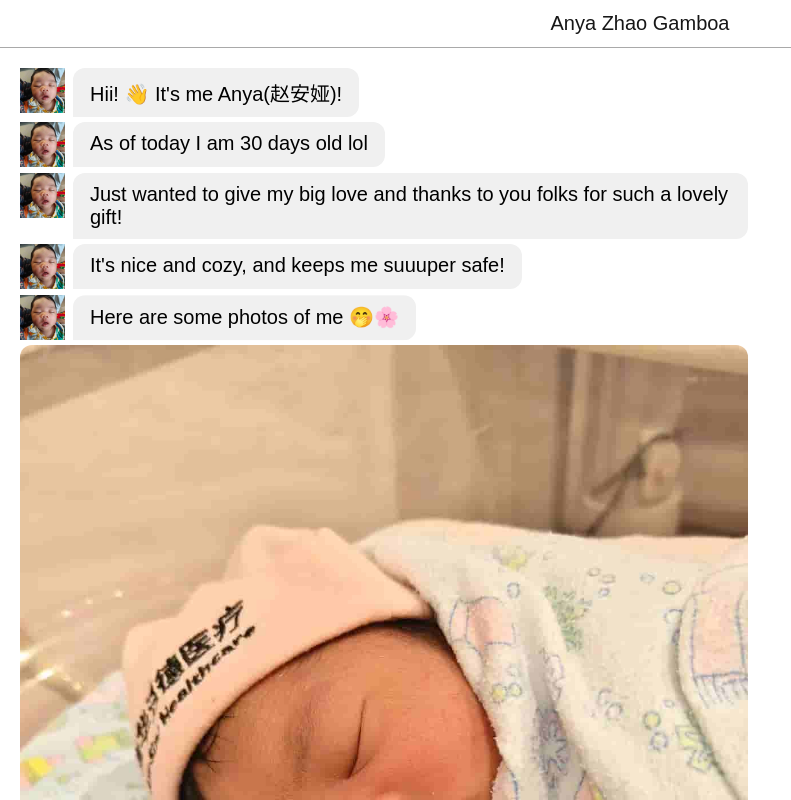
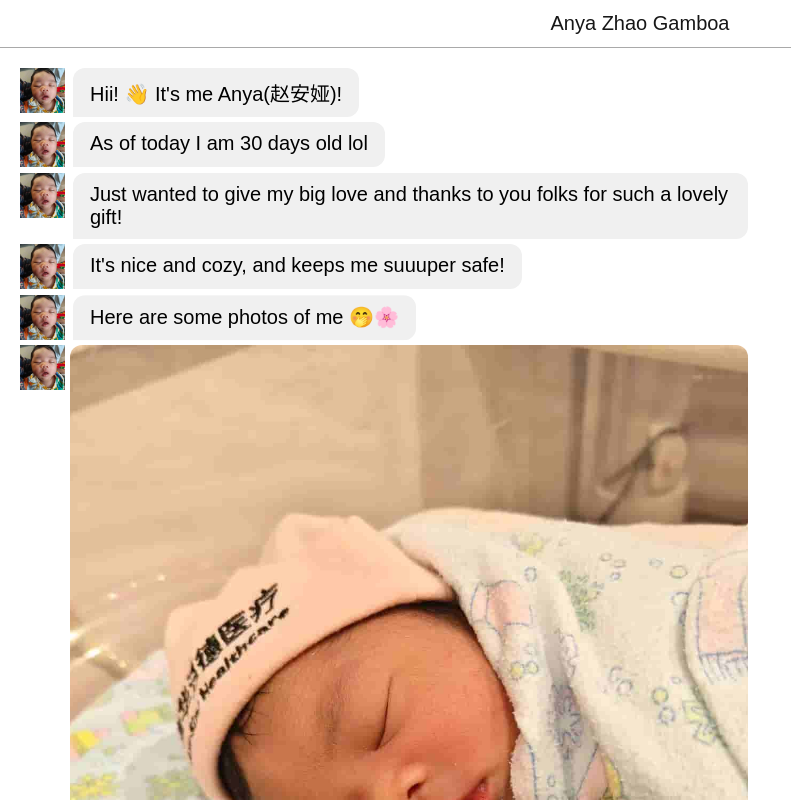
Before and after one commit to kvng777/anyasayshi, a Next.js app: page / in a window 1280 px wide. Shown: the top 800 px of the page, without its empty margins (0-791 px from the left). Built offline with nearby package versions, Linux system fonts and the light colour scheme.

Commit message:
added preoloaders

```diff
--- a/src/app/page.module.css
+++ b/src/app/page.module.css
@@ -50,6 +50,8 @@
   }
 
   .imageWrapper {
+    display: flex;
+    gap: 5.4px;
     width: fit-content;
     border-radius: 12px;
     border-bottom-left-radius: 0px;
@@ -61,9 +63,16 @@
       border-radius: 12px;
       border-bottom-left-radius: 0px;
     }
-  }
-
-  :global(.Overlay--after-open) {
-      border: 10px solid red;
+    .avatar{
+      /* border: 10px solid red; */
+      min-width: 45px;
+      height: 45px;
+      img {
+        border-radius: unset;
+        object-fit: cover;
+        height: 100%;
+        width: 100%;
+      }
+    }
   }
 }
--- a/src/app/page.tsx
+++ b/src/app/page.tsx
@@ -73,6 +73,8 @@ export default function Home() {
   ]
 
   const [avatarLoaded, setAvatarLoaded] = useState(false);
+  const [imagesPreloaded, setImagesPreloaded] = useState(false);
+
 
   useEffect(() => {
     const img = new window.Image();
@@ -80,6 +82,29 @@ export default function Home() {
     img.onload = () => {
       setAvatarLoaded(true);
     };
+  }, []);
+
+  useEffect(() => {
+    const preloadImages = async () => {
+      const promises = thumbnails.map((filename) => {
+        return new Promise<void>((resolve, reject) => {
+          const img = new window.Image();
+          img.src = `/images/thumb/${filename}`;
+          img.onload = () => resolve();
+          img.onerror = () => reject(); // optional: handle errors
+        });
+      });
+
+      try {
+        await Promise.all(promises);
+        setImagesPreloaded(true); // <-- add this state
+      } catch (err) {
+        console.error("Some thumbnail images failed to load", err);
+        setImagesPreloaded(true); // optionally still show them
+      }
+    };
+
+    preloadImages();
   }, []);
 
   useEffect(() => {
@@ -167,12 +192,17 @@ export default function Home() {
             </div>
           )}
           {avatarLoaded &&
+            imagesPreloaded &&
             showImages &&
             thumbnails.map((img, idx) => {
               return (
-                <a key={idx} className={styles.imageWrapper} onClick={()=>handleImgClick(idx)}>
-                  <Image  src={`/images/thumb/${img}`} width={120} height={180} alt='Photos of Anya'/>
-                </a>
+                <div key={idx} className={styles.imageWrapper} >
+                  {renderAvatar()}
+                  <a onClick={()=>handleImgClick(idx)}>
+                    <Image  src={`/images/thumb/${img}`} width={120} height={180} alt='Photos of Anya'/>
+                  </a>
+                </div>
+
               )
             })
           }
```
